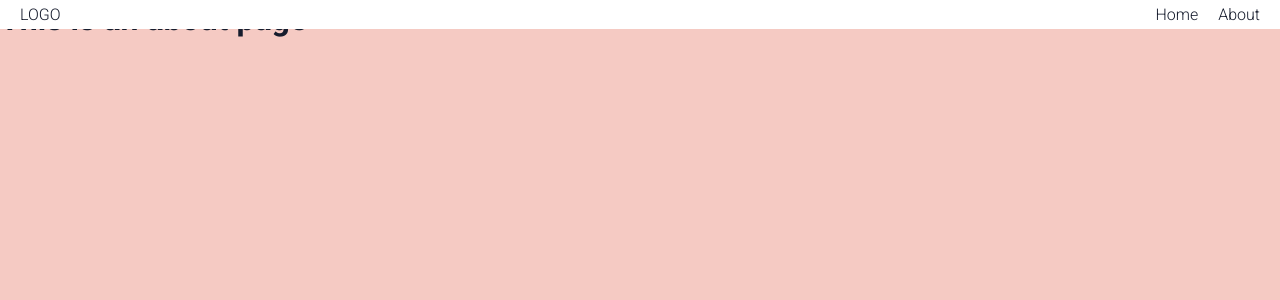
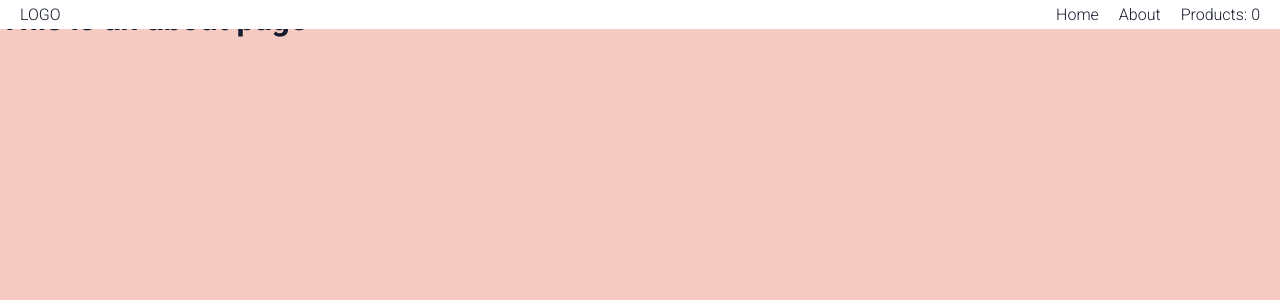
Before and after one commit to benjaminPla/ecommerce_vue, a Vue app: page /about in a window 1280 px wide. Shown: the top 300 px of the page. Built offline with nearby package versions, Linux system fonts and the light colour scheme.

Commit message:
add products to navBar

```diff
--- a/src/components/NavBar.vue
+++ b/src/components/NavBar.vue
@@ -4,13 +4,22 @@
     <div>
       <router-link class='link' to="/">Home</router-link>
       <router-link class='link' to="/about">About</router-link>
+      <span class='link'>Products: {{ cart.length }}</span>
     </div>
   </nav>
 </template>
 
 <script>
+import { useStore } from 'vuex';
+import { computed } from 'vue';
+
 export default {
   name: 'NavBar',
+  setup() {
+    const store = useStore();
+    const cart = computed(() => store.state.cart);
+    return { cart };
+  },
 };
 </script>
 
--- a/src/components/Product.vue
+++ b/src/components/Product.vue
@@ -10,6 +10,7 @@
     <button @click.prevent='quantity > 0 && quantity --'>-</button>
     <span>{{ quantity }}</span>
     <button @click.prevent='quantity ++'>+</button>
+    <span>Total: ${{ info.price * quantity }}</span>
     <i @click.prevent='add' class="fas fa-cart-plus" :productId='info.id'></i>
   </div>
 </template>
```
